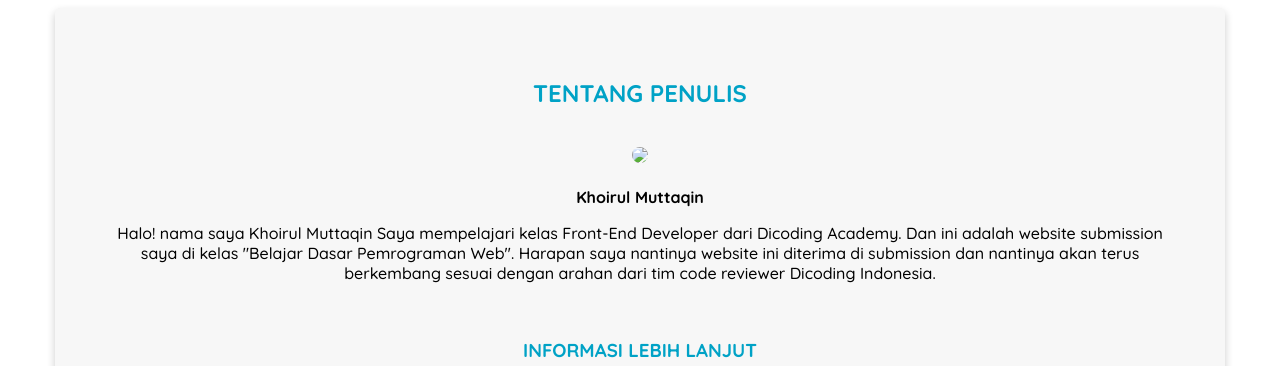
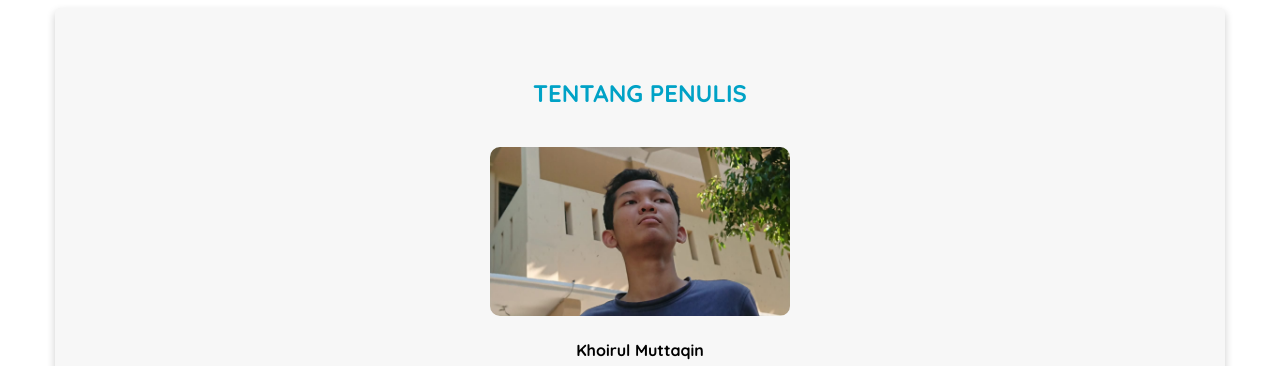
Before and after one commit to Khoirulmuttaqin-uny/Khoirulmuttaqin.gihub.io, a plain HTML site: page index.html in a window 1280 px wide. Shown: the part 900-1266 px from the top of the page. Drawn offline with Linux system fonts and the light colour scheme.

Commit message:
Update index.html
edit

```diff
--- a/index.html
+++ b/index.html
@@ -73,7 +73,7 @@
           <article>
             <h2 style="text-align: center">TENTANG PENULIS</h2>
             <br />
-            <center><img class="featured-image-index" src="../Dicoding-Submission/asset/img/profile.jpg" /></center>
+            <center><img class="featured-image-index" src="./asset/img/profile.jpg" /></center>
             <br />
             <center>
               <figcaption><b>Khoirul Muttaqin</b></figcaption>
```
